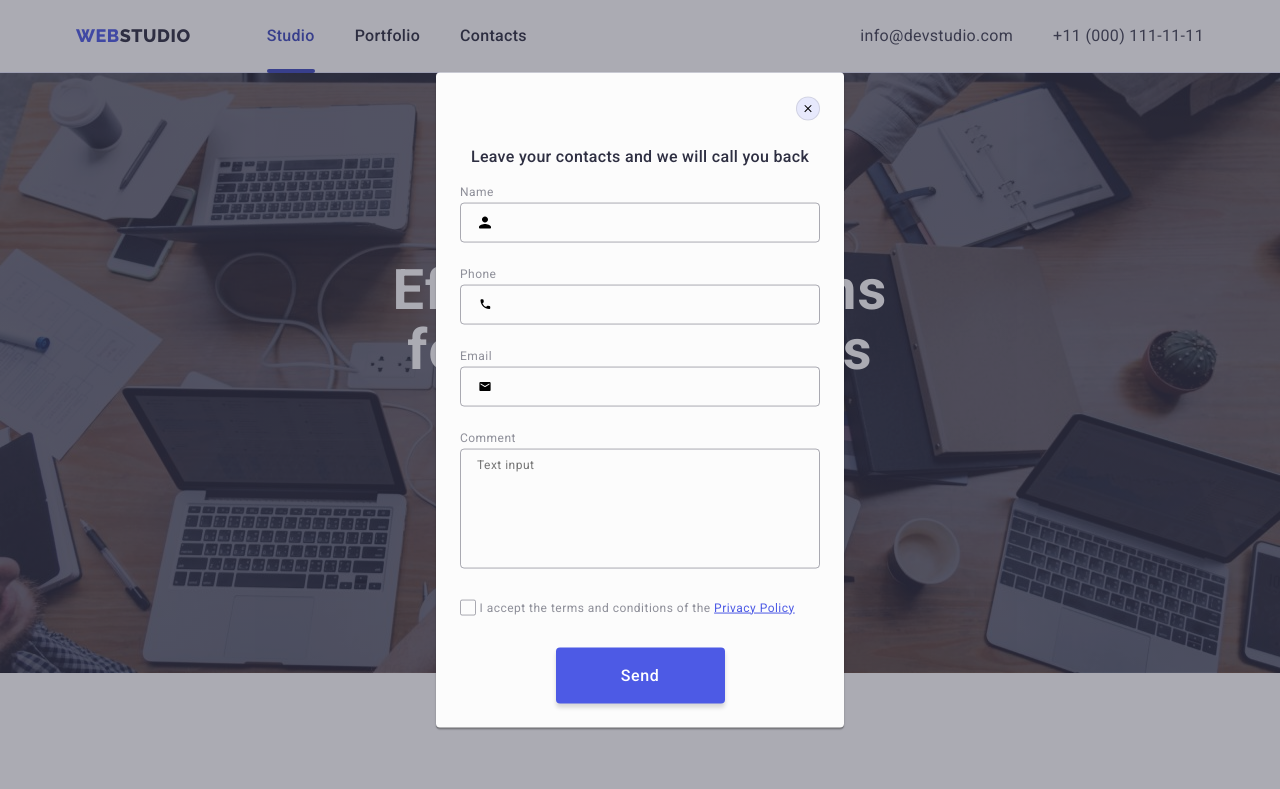
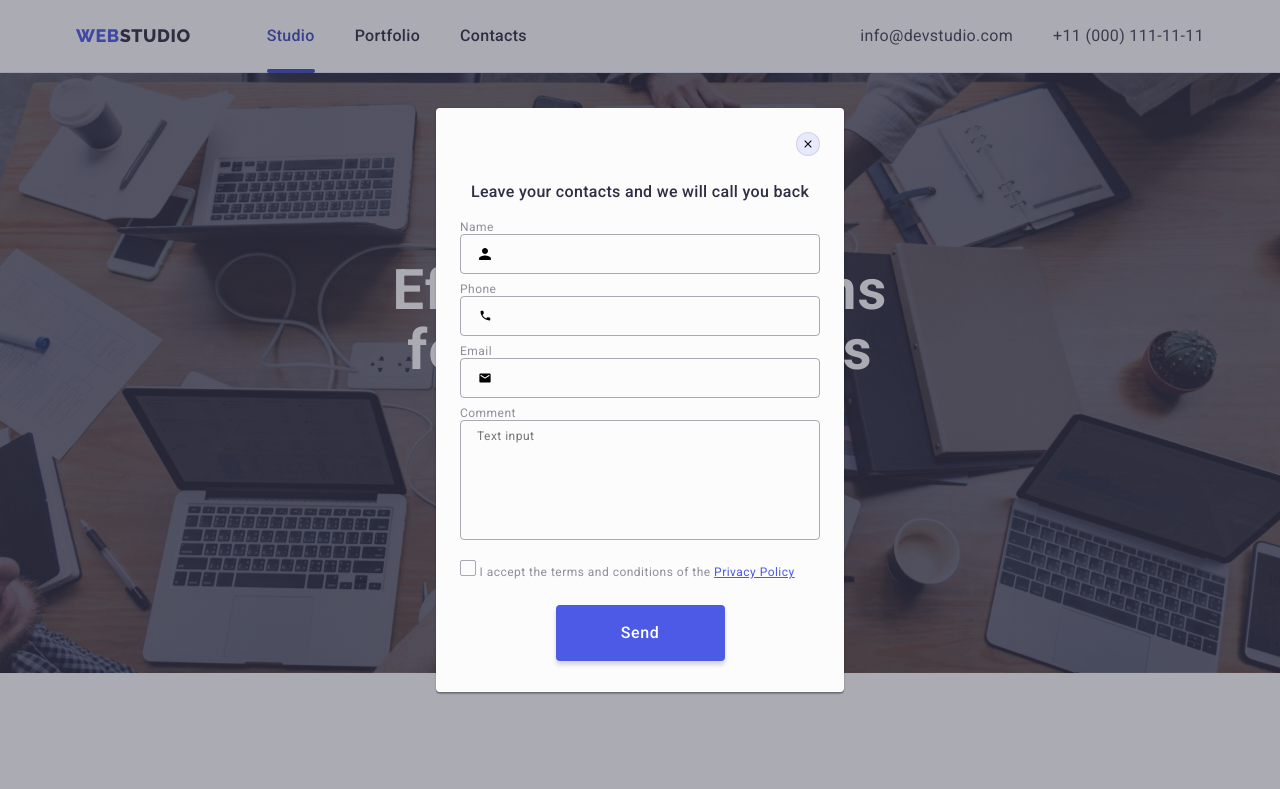
Before and after one commit to overmind777/goit-markup-hw-05, a plain HTML site: page index.html in a window 1280 px wide. Both pictures are taken after a click on the button "Order Service". Shown: the top 789 px of the page. Drawn offline with nearby package versions, Linux system fonts and the light colour scheme.

Commit message:
final ver

```diff
--- a/css/style.css
+++ b/css/style.css
@@ -445,26 +445,23 @@ img {
 .modal-form {
     display: flex;
     flex-direction: column;
-    gap: 8px;
 
     border-radius: 4px;
 }
 
 .modal-form-label {
     display: block;
-    margin-bottom: 4px;
 
     color: var(--color-8e8f99);
     font-size: 12px;
     font-weight: 400;
-    line-height: 1.17;
+    line-height: 14px;
     letter-spacing: 0.04em;
 }
 
 .modal-input-wrapper {
     position: relative;
     height: 40px;
-    margin-bottom: 8px;
 }
 
 .modal-input {
@@ -540,7 +537,7 @@ img {
 
     font-size: 12px;
     font-weight: 400;
-    line-height: 1.17;
+    line-height: 14px;
     letter-spacing: 0.04em;
 
     cursor: pointer;
@@ -568,18 +565,6 @@ img {
         border 250ms cubic-bezier(0.4, 0, 0.2, 1),
         fill 250ms cubic-bezier(0.4, 0, 0.2, 1);
 }
-
-/* .unchecked {
-    opacity: 1;
-}
-
-.checked {
-    fill: var(--color-404bbf);
-    stroke-width: 1px;
-    stroke: var(--color-404bbf);
-
-    opacity: 0;
-} */
 
 .modal-checkbox:checked + .modal-policy-label .policy-span {
     background-color: var(--color-404bbf);
--- a/index.html
+++ b/index.html
@@ -730,7 +730,7 @@
                         />
                         <label class="modal-policy-label" for="user-privacy">
                             <span class="policy-span">
-                                <svg class="checkbox" width="10" height="8">
+                                <svg class="checkbox" width="16" height="16">
                                     <use
                                         class="unchecked"
                                         href="./images/icons.svg#unchecked"
```
